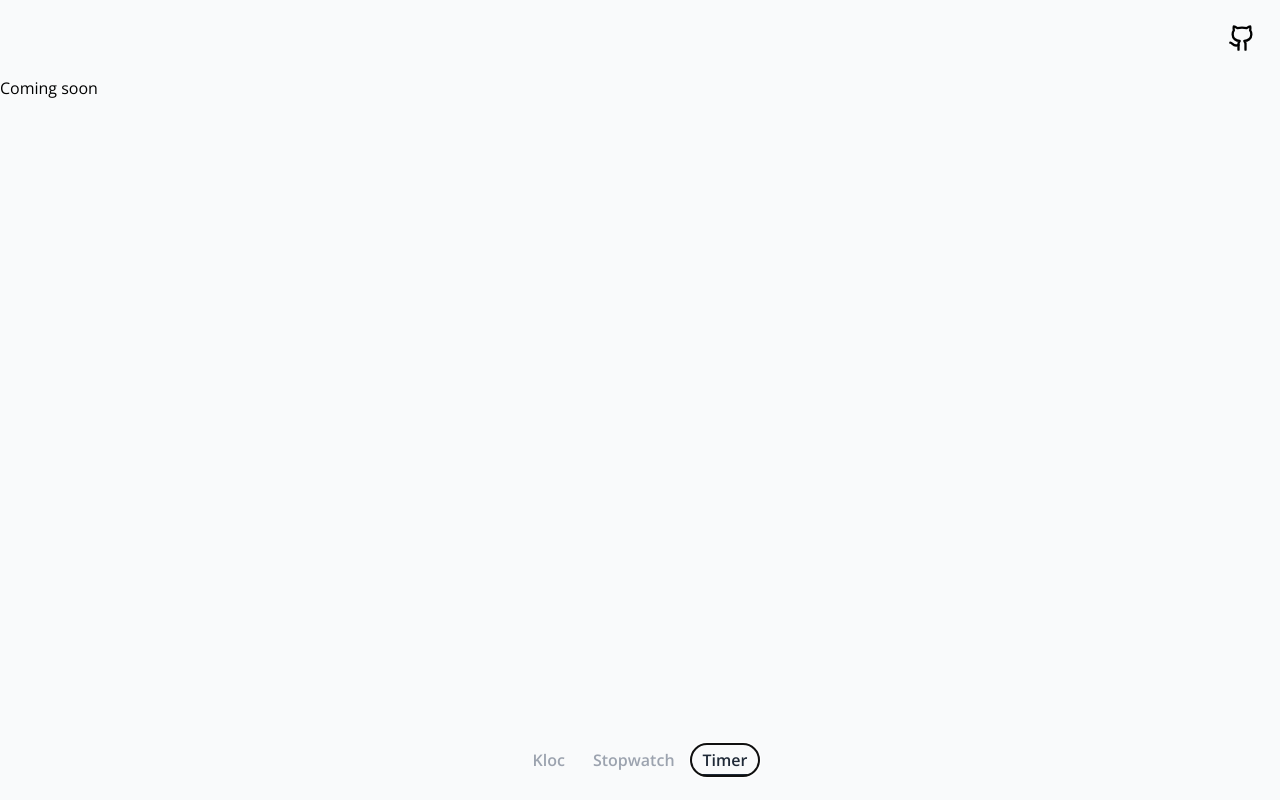
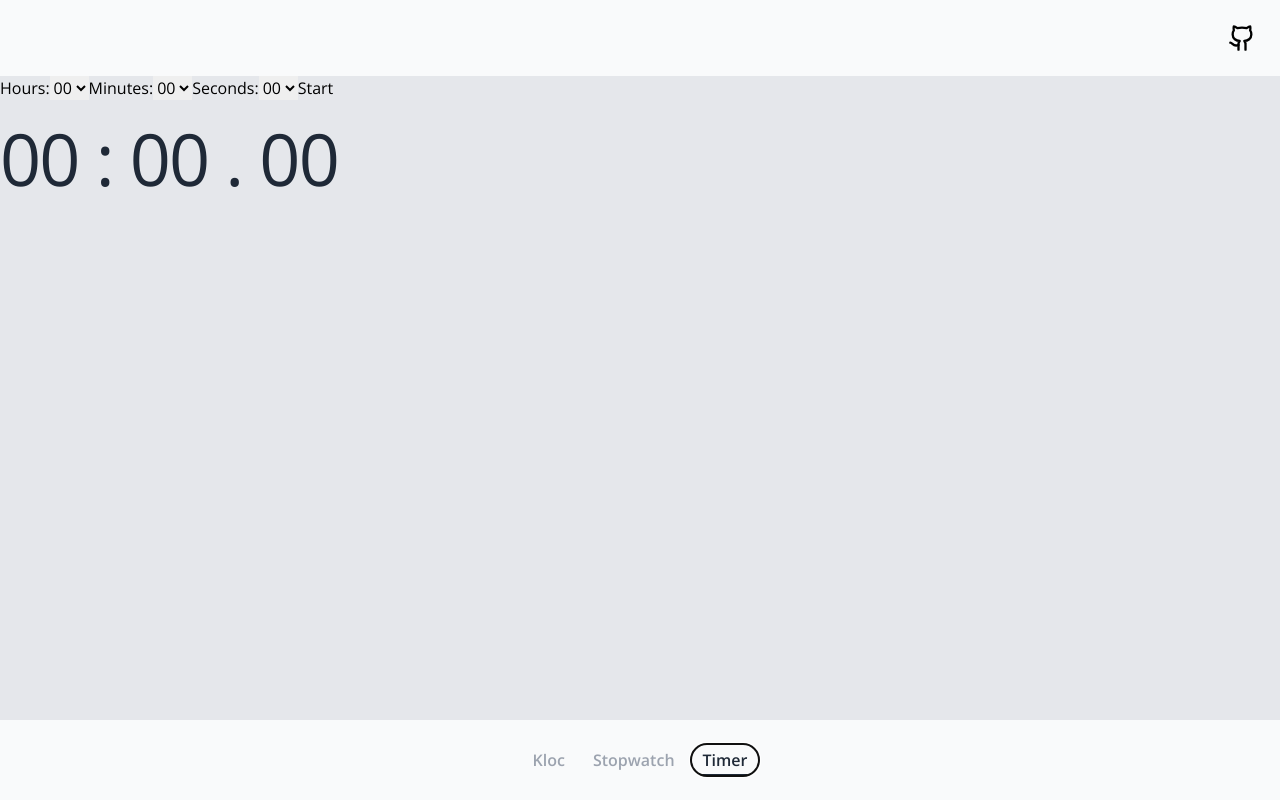
Before and after one commit to abizek/kloc, a React (Vite) app: page / in a window 1280 px wide. Both pictures are taken after a click on the tab "Timer". Built offline with nearby package versions, Linux system fonts and the light colour scheme.

Commit message:
add timer state machine and rudimentary timer component

```diff
--- a/src/App.tsx
+++ b/src/App.tsx
@@ -2,6 +2,7 @@ import { Header } from './components/Header'
 import { Tabs, TabsContent, TabsList, TabsTrigger } from './components/Tabs'
 import { Kloc } from './pages/Kloc'
 import { Stopwatch } from './pages/Stopwatch'
+import { Timer } from './pages/Timer'
 
 export default function App() {
   return (
@@ -14,7 +15,7 @@ export default function App() {
         <Stopwatch />
       </TabsContent>
       <TabsContent value="timer" data-cy="timer-content">
-        Coming soon
+        <Timer />
       </TabsContent>
       <TabsList>
         <TabsTrigger value="kloc" data-cy="kloc-trigger">
--- /dev/null
+++ b/src/machines/timer.ts
@@ -0,0 +1,103 @@
+import { setup, assign, assertEvent } from 'xstate'
+
+type TimerEvents =
+  | { type: 'start'; time: number }
+  | { type: 'pause' }
+  | { type: 'resume' }
+  | { type: 'reset' }
+
+export const timerMachine = setup({
+  types: {
+    context: {} as { remaining: number; destination: number },
+    events: {} as TimerEvents,
+  },
+  actions: {
+    startTimer: assign(({ event }) => {
+      assertEvent(event, 'start')
+
+      return {
+        destination: Date.now() + event.time,
+        remaining: 0,
+      }
+    }),
+    updateRemaining: assign(({ context }) => ({
+      remaining: context.destination - Date.now(),
+    })),
+    resumeTimer: assign(({ context }) => ({
+      destination: Date.now() + context.remaining,
+    })),
+    resetTimer: assign({
+      remaining: 0,
+      destination: 0,
+    }),
+  },
+  guards: {
+    isComplete: ({ context }) => context.remaining < 0,
+  },
+}).createMachine({
+  context: {
+    remaining: 0,
+    destination: 0,
+  },
+  id: 'timer',
+  initial: 'stopped',
+  states: {
+    stopped: {
+      on: {
+        start: {
+          target: 'running',
+          actions: {
+            type: 'startTimer',
+          },
+        },
+      },
+    },
+    running: {
+      on: {
+        pause: {
+          target: 'paused',
+        },
+        reset: {
+          target: 'stopped',
+          actions: {
+            type: 'resetTimer',
+          },
+        },
+      },
+      after: {
+        '10': {
+          target: 'running',
+          actions: {
+            type: 'updateRemaining',
+          },
+          reenter: true,
+        },
+      },
+      always: {
+        target: 'stopped',
+        actions: {
+          type: 'resetTimer',
+        },
+        guard: {
+          type: 'isComplete',
+        },
+      },
+    },
+    paused: {
+      on: {
+        resume: {
+          target: 'running',
+          actions: {
+            type: 'resumeTimer',
+          },
+        },
+        reset: {
+          target: 'stopped',
+          actions: {
+            type: 'resetTimer',
+          },
+        },
+      },
+    },
+  },
+})
--- /dev/null
+++ b/src/pages/Timer.tsx
@@ -0,0 +1,97 @@
+import { useRef } from 'react'
+import { prefixZero } from '../utils'
+import { useMachine } from '@xstate/react'
+import { timerMachine } from '../machines/timer'
+import { TimeView } from '../components/TimeView'
+
+export function Timer() {
+  const hoursRef = useRef<HTMLSelectElement>(null!)
+  const minutesRef = useRef<HTMLSelectElement>(null!)
+  const secondsRef = useRef<HTMLSelectElement>(null!)
+  const [timer, send] = useMachine(timerMachine)
+
+  return (
+    <div className="relative z-10 size-full bg-gray-200">
+      <label>
+        Hours:
+        <select name="hours" ref={hoursRef} defaultValue="00">
+          {Array(100)
+            .fill(0)
+            .map((_, index) => (
+              <option key={index} value={index}>
+                {prefixZero(index)}
+              </option>
+            ))}
+        </select>
+      </label>
+      <label>
+        Minutes:
+        <select name="minutes" ref={minutesRef} defaultValue="00">
+          {Array(60)
+            .fill(0)
+            .map((_, index) => (
+              <option key={index} value={index}>
+                {prefixZero(index)}
+              </option>
+            ))}
+        </select>
+      </label>
+      <label>
+        Seconds:
+        <select name="seconds" ref={secondsRef} defaultValue="00">
+          {Array(60)
+            .fill(0)
+            .map((_, index) => (
+              <option key={index} value={index}>
+                {prefixZero(index)}
+              </option>
+            ))}
+        </select>
+      </label>
+      {timer.matches('stopped') && (
+        <button
+          onClick={() => {
+            send({
+              type: 'start',
+              time:
+                (+secondsRef.current.value +
+                  +minutesRef.current.value * 60 +
+                  +hoursRef.current.value * 60 * 60) *
+                1000,
+            })
+          }}
+        >
+          Start
+        </button>
+      )}
+      {timer.matches('running') && (
+        <button
+          onClick={() => {
+            send({ type: 'pause' })
+          }}
+        >
+          Pause
+        </button>
+      )}
+      {timer.matches('paused') && (
+        <button
+          onClick={() => {
+            send({ type: 'resume' })
+          }}
+        >
+          Resume
+        </button>
+      )}
+      {!timer.matches('stopped') && (
+        <button
+          onClick={() => {
+            send({ type: 'reset' })
+          }}
+        >
+          Cancel
+        </button>
+      )}
+      <TimeView id="timer" time={timer.context.remaining} />
+    </div>
+  )
+}
```
